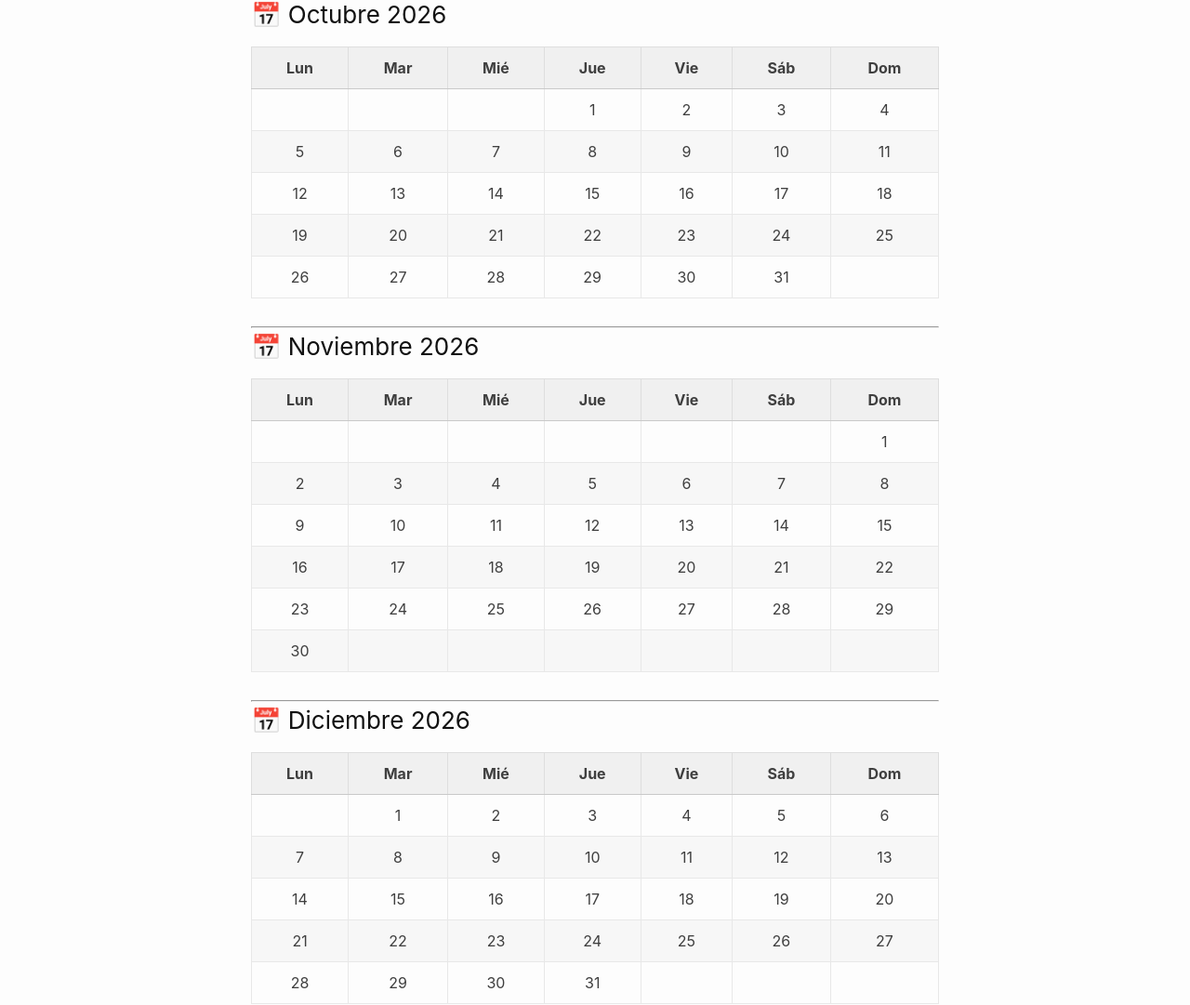
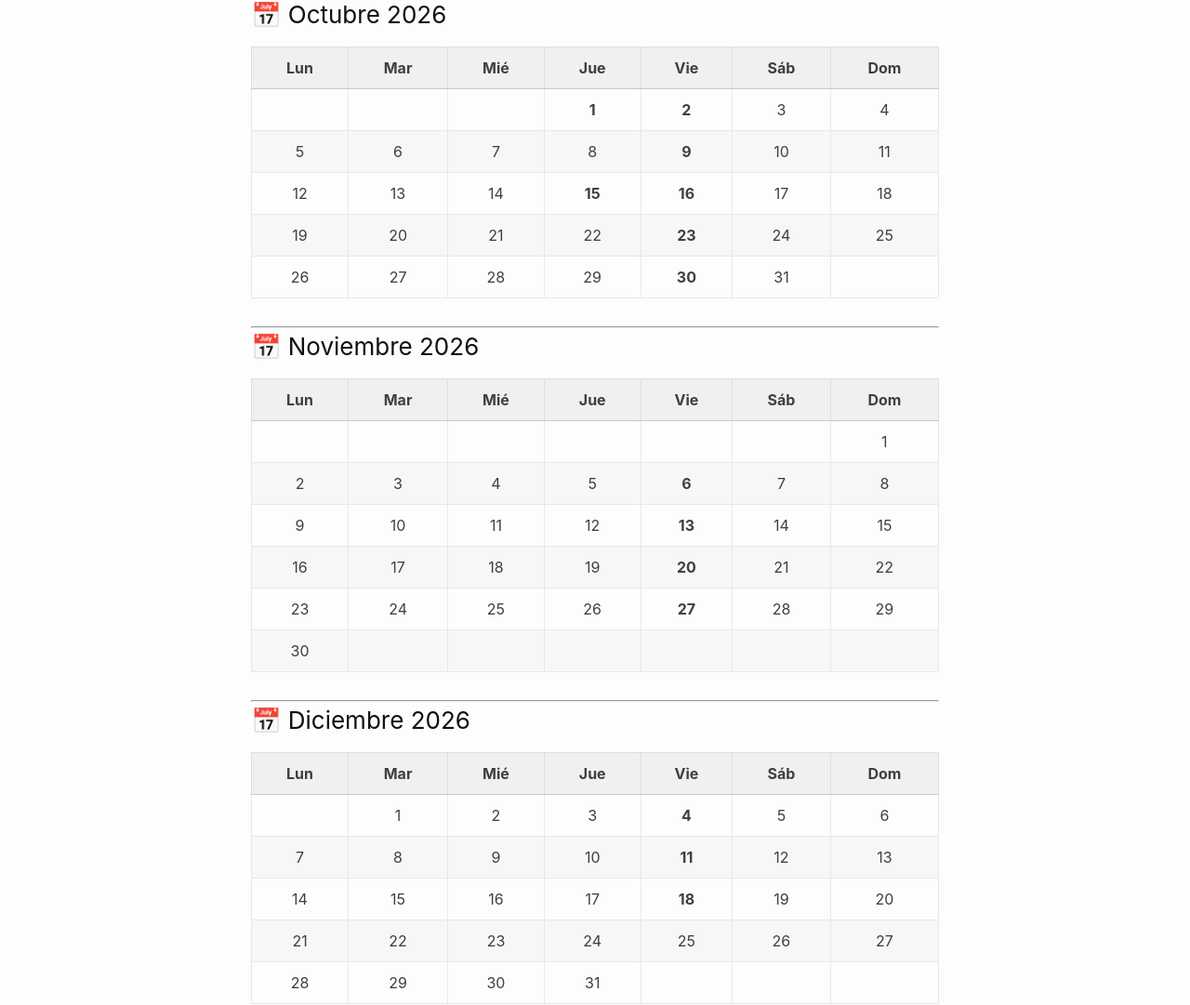
Before and after one commit to hpcjmart/multi2627, a Jekyll site: the page built from docs/_posts/2026-09-16-horarioGDB.md, in a window 1280 px wide. Shown: the part 639-1720 px from the top of the page at 93% size. Built offline with Jekyll 4.4.1, drawn with Linux system fonts in a browser that asks for light colours; our own code applies the rules of GitHub Pages for plain Markdown files.

```diff
--- a/docs/_posts/2026-09-16-horarioGDB.md
+++ b/docs/_posts/2026-09-16-horarioGDB.md
@@ -18,11 +18,11 @@ i# Calendario Cuatrimestral - 2026
 
 | Lun | Mar | Mié | Jue | Vie | Sáb | Dom |
 | :---: | :---: | :---: | :---: | :---: | :---: | :---: |
-| | | | 1 | 2 | 3 | 4 |
-| 5 | 6 | 7 | 8 | 9 | 10 | 11 |
-| 12 | 13 | 14 | 15 | 16 | 17 | 18 |
-| 19 | 20 | 21 | 22 | 23 | 24 | 25 |
-| 26 | 27 | 28 | 29 | 30 | 31 | |
+| | | | **1** | **2** | 3 | 4 |
+| 5 | 6 | 7 | 8 | **9** | 10 | 11 |
+| 12 | 13 | 14 | **15** | **16** | 17 | 18 |
+| 19 | 20 | 21 | 22 | **23** | 24 | 25 |
+| 26 | 27 | 28 | 29 | **30** | 31 | |
 
 ---
 
@@ -31,10 +31,10 @@ i# Calendario Cuatrimestral - 2026
 | Lun | Mar | Mié | Jue | Vie | Sáb | Dom |
 | :---: | :---: | :---: | :---: | :---: | :---: | :---: |
 | | | | | | | 1 |
-| 2 | 3 | 4 | 5 | 6 | 7 | 8 |
-| 9 | 10 | 11 | 12 | 13 | 14 | 15 |
-| 16 | 17 | 18 | 19 | 20 | 21 | 22 |
-| 23 | 24 | 25 | 26 | 27 | 28 | 29 |
+| 2 | 3 | 4 | 5 | **6** | 7 | 8 |
+| 9 | 10 | 11 | 12 | **13** | 14 | 15 |
+| 16 | 17 | 18 | 19 | **20** | 21 | 22 |
+| 23 | 24 | 25 | 26 | **27** | 28 | 29 |
 | 30 | | | | | | |
 
 ---
@@ -43,8 +43,8 @@ i# Calendario Cuatrimestral - 2026
 
 | Lun | Mar | Mié | Jue | Vie | Sáb | Dom |
 | :---: | :---: | :---: | :---: | :---: | :---: | :---: |
-| | 1 | 2 | 3 | 4 | 5 | 6 |
-| 7 | 8 | 9 | 10 | 11 | 12 | 13 |
-| 14 | 15 | 16 | 17 | 18 | 19 | 20 |
+| | 1 | 2 | 3 | **4** | 5 | 6 |
+| 7 | 8 | 9 | 10 | **11** | 12 | 13 |
+| 14 | 15 | 16 | 17 | **18** | 19 | 20 |
 | 21 | 22 | 23 | 24 | 25 | 26 | 27 |
 | 28 | 29 | 30 | 31 | | | |
```
